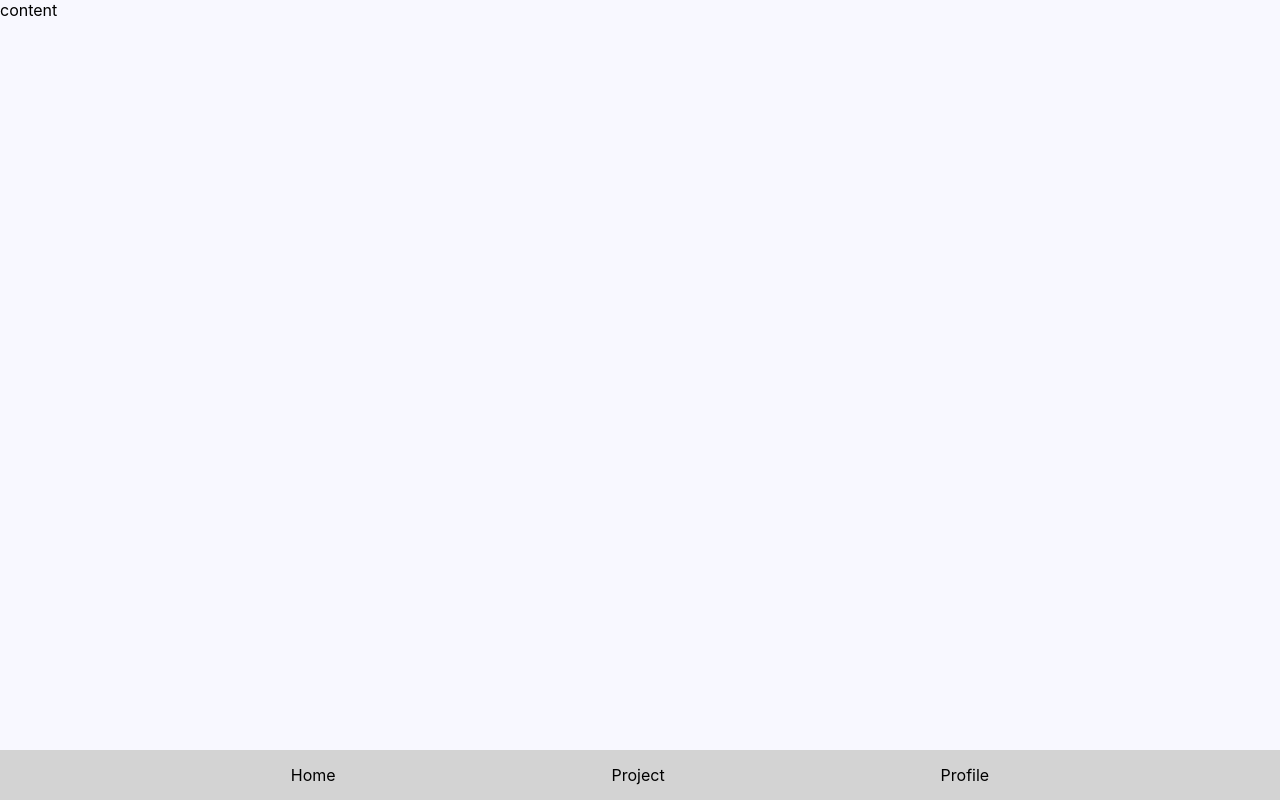
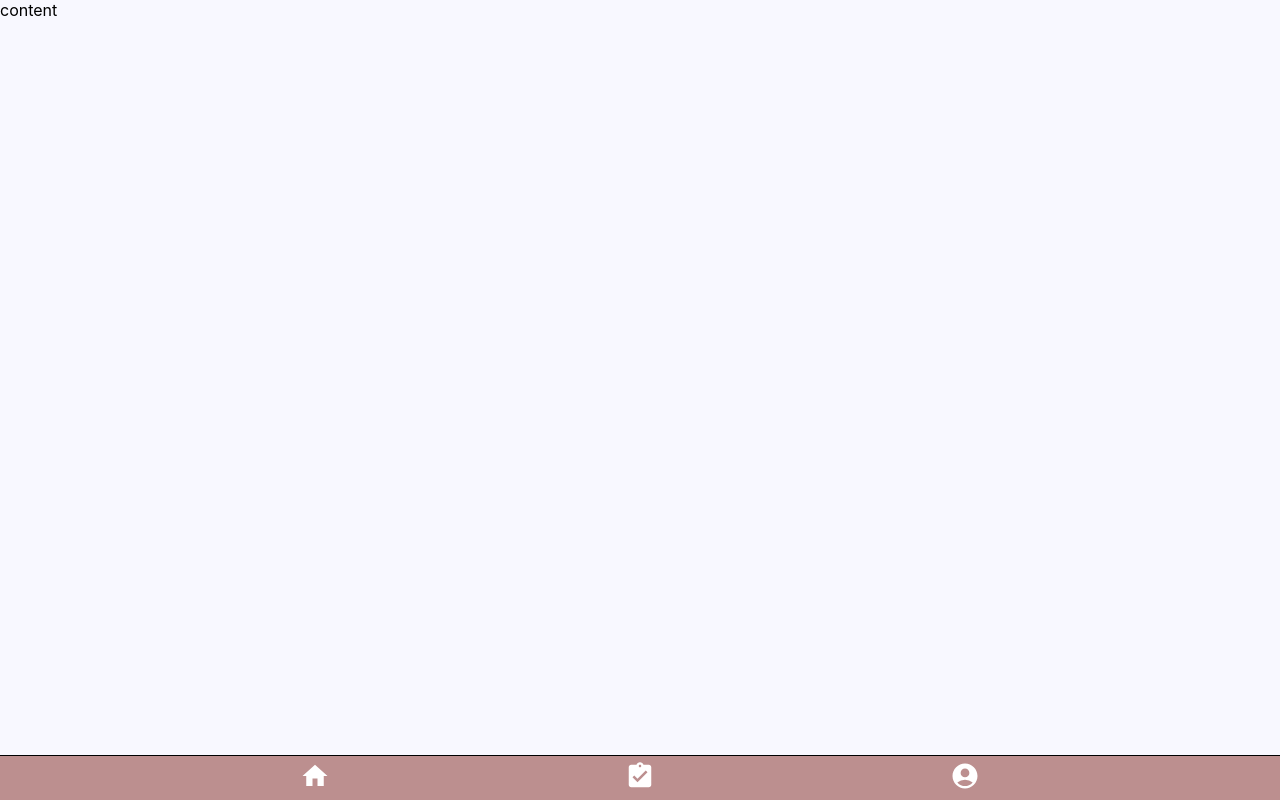
Before and after one commit to rahmatagungj/react-bottom-navigation, a React (Create React App) app: page / in a window 1280 px wide. Built offline with nearby package versions, Linux system fonts and the light colour scheme.

Commit message:
add style for navbar

```diff
--- a/src/Components/Navigation/Index.js
+++ b/src/Components/Navigation/Index.js
@@ -1,13 +1,20 @@
 import React from "react";
 import "./Style.scss";
+import { MdHome, MdAssignmentTurnedIn, MdAccountCircle } from "react-icons/md";
 
 const Navigation = () => {
   return (
     <div className="bottom-navigation">
       <ul>
-        <li>Home</li>
-        <li>Project</li>
-        <li>Profile</li>
+        <li>
+          <MdHome />
+        </li>
+        <li>
+          <MdAssignmentTurnedIn />
+        </li>
+        <li>
+          <MdAccountCircle />
+        </li>
       </ul>
     </div>
   );
--- a/src/Components/Navigation/Style.scss
+++ b/src/Components/Navigation/Style.scss
@@ -1,14 +1,26 @@
 .bottom-navigation {
-  background-color: lightgray;
-  padding: 15px;
+  background-color: rosybrown;
+  padding: 5px 5px;
   position: fixed;
   bottom: 0;
   width: 100%;
+  border-top: 1.2px solid black;
   ul {
     list-style: none;
     display: flex;
     flex-direction: row;
     justify-content: space-evenly;
     align-items: center;
+    li {
+      cursor: pointer;
+      svg {
+        width: 30px;
+        height: 30px;
+        color: rgb(255, 255, 255);
+        &:hover {
+          transform: scale(1.05);
+        }
+      }
+    }
   }
 }
```
